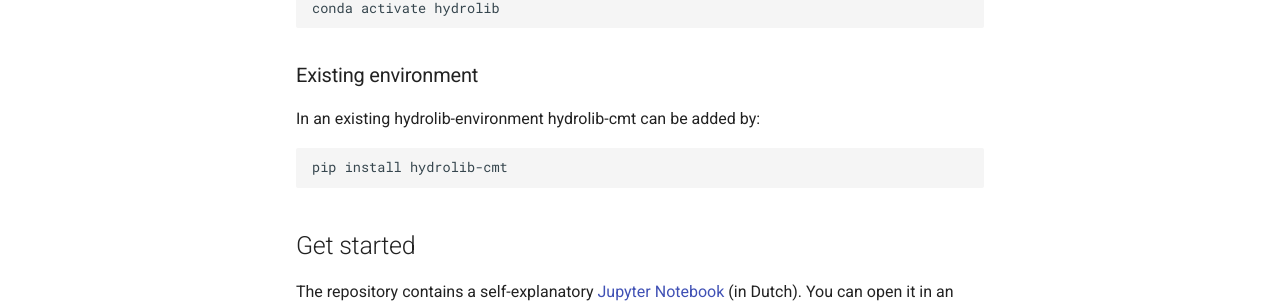
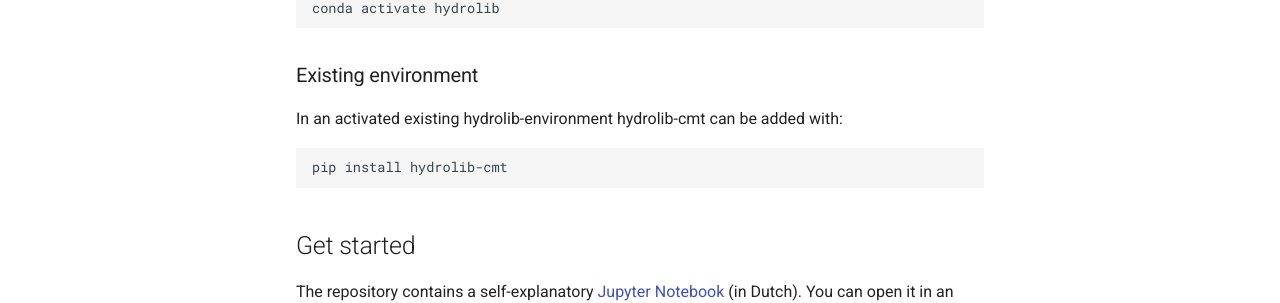
Before and after one commit to d2hydro/HYDROLIB-CMT, an MkDocs documentation site: the page built from docs/index.md, in a window 1280 px wide and 900 px high, scrolled down 620 px. Shown: the part 303-606 px from the top of the window. Built offline with MkDocs 1.6.1 and Material for MkDocs 9.7.7, drawn with Linux system fonts in a browser that asks for light colours.

Commit message:
Update index.md

````diff
--- a/docs/index.md
+++ b/docs/index.md
@@ -36,7 +36,7 @@ conda activate hydrolib
 ```
 
 ### Existing environment
-In an existing hydrolib-environment hydrolib-cmt can be added by:
+In an activated existing hydrolib-environment hydrolib-cmt can be added with:
 ```
 pip install hydrolib-cmt
 ```
````
